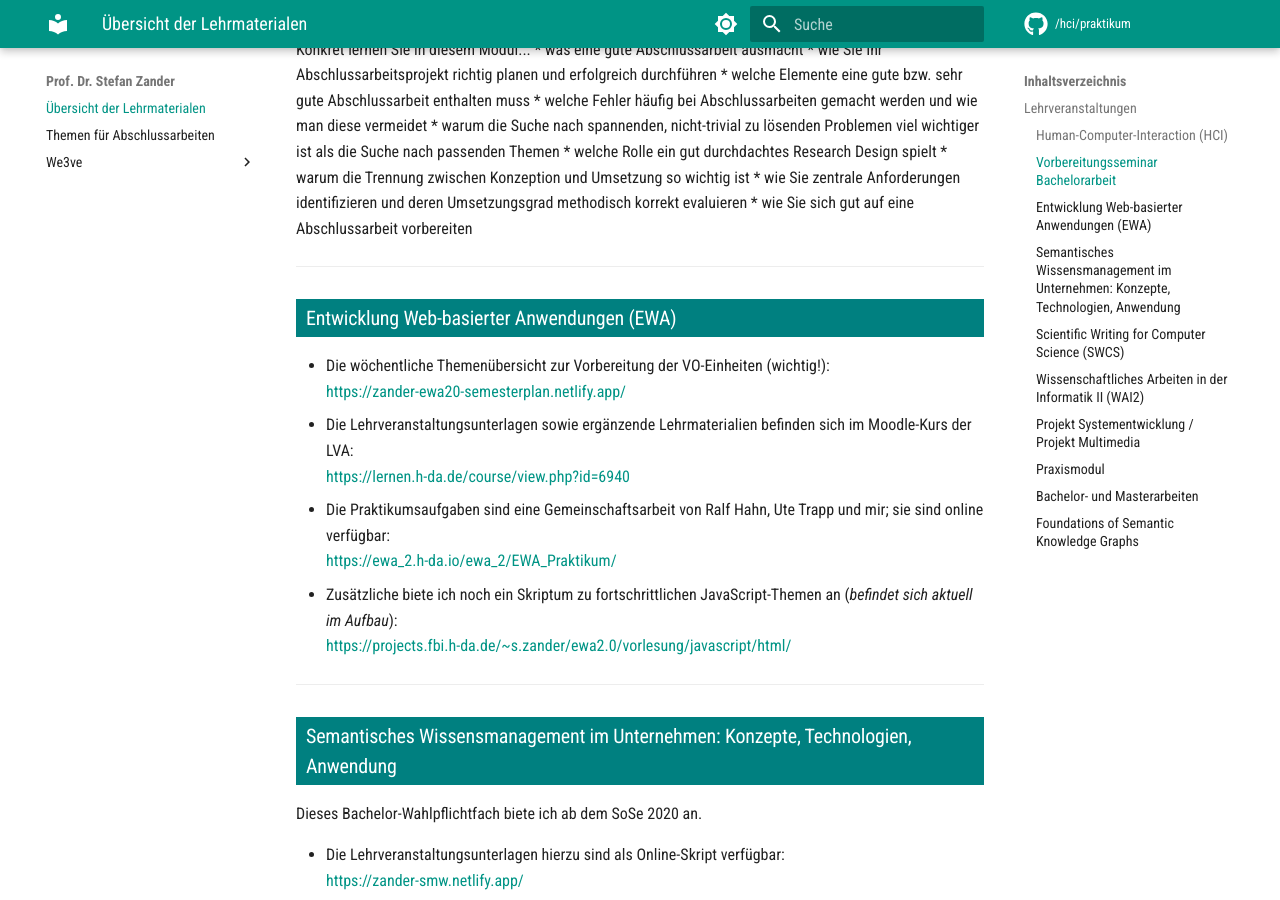
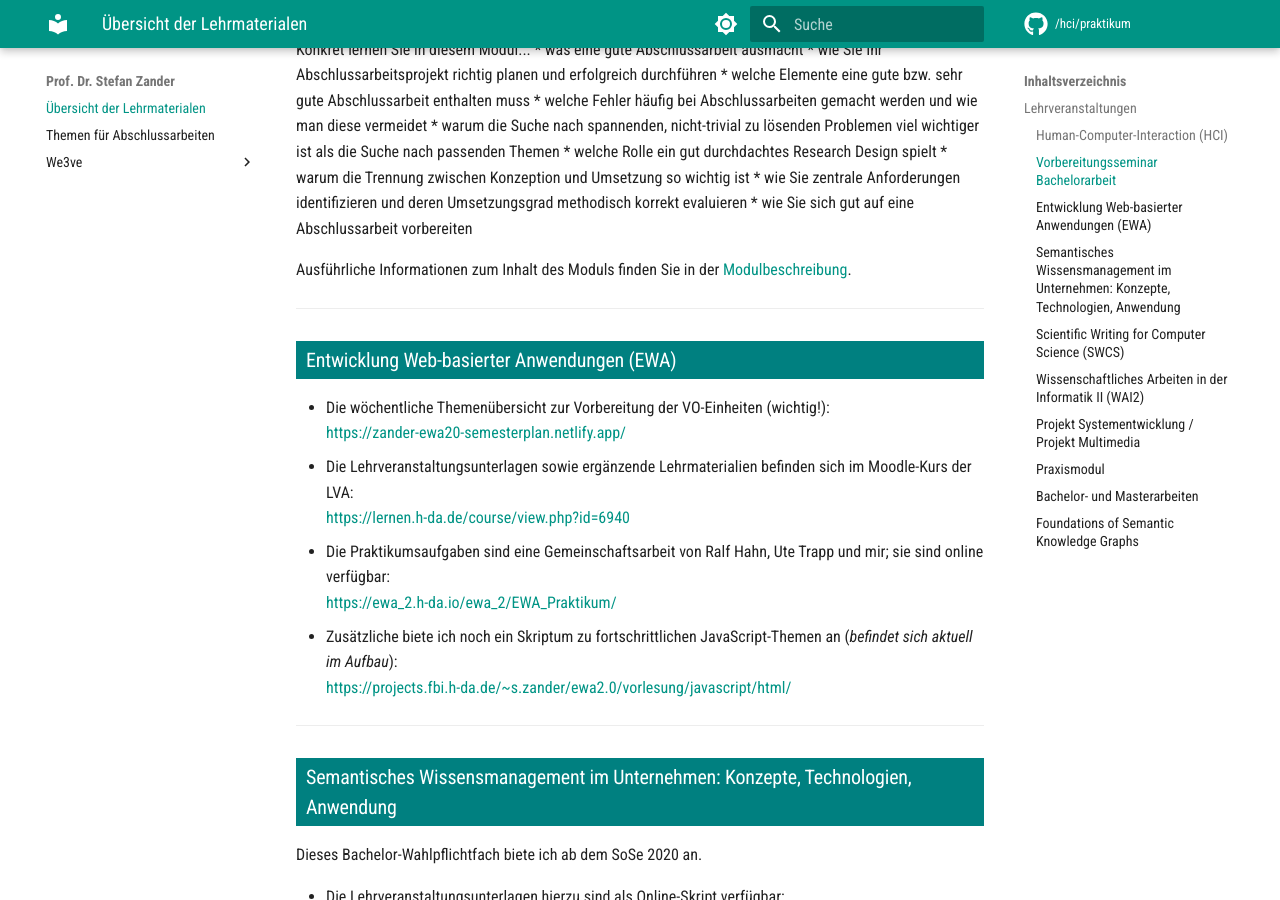
Before and after one commit to StefanZander/stefanzander.github.io, an MkDocs documentation site: the page built from docs/index.md, in a window 1280 px wide and 900 px high, scrolled down 1345 px. Built offline with MkDocs 1.6.1 and Material for MkDocs 9.7.7, drawn with Linux system fonts in a browser that asks for light colours; comment, search, counter and statistics services are not loaded.

Commit message:
Update index.md

```diff
--- a/docs/index.md
+++ b/docs/index.md
@@ -43,6 +43,7 @@ Konkret lernen Sie in diesem Modul...
 * wie Sie zentrale Anforderungen identifizieren und deren Umsetzungsgrad methodisch korrekt evaluieren
 * wie Sie sich gut auf eine Abschlussarbeit vorbereiten
 
+Ausführliche Informationen zum Inhalt des Moduls finden Sie in der [Modulbeschreibung](https://obs.fbi.h-da.de/mhb/modul.php?nr=30.2672&sem=20231).
 
 ---
 
```
